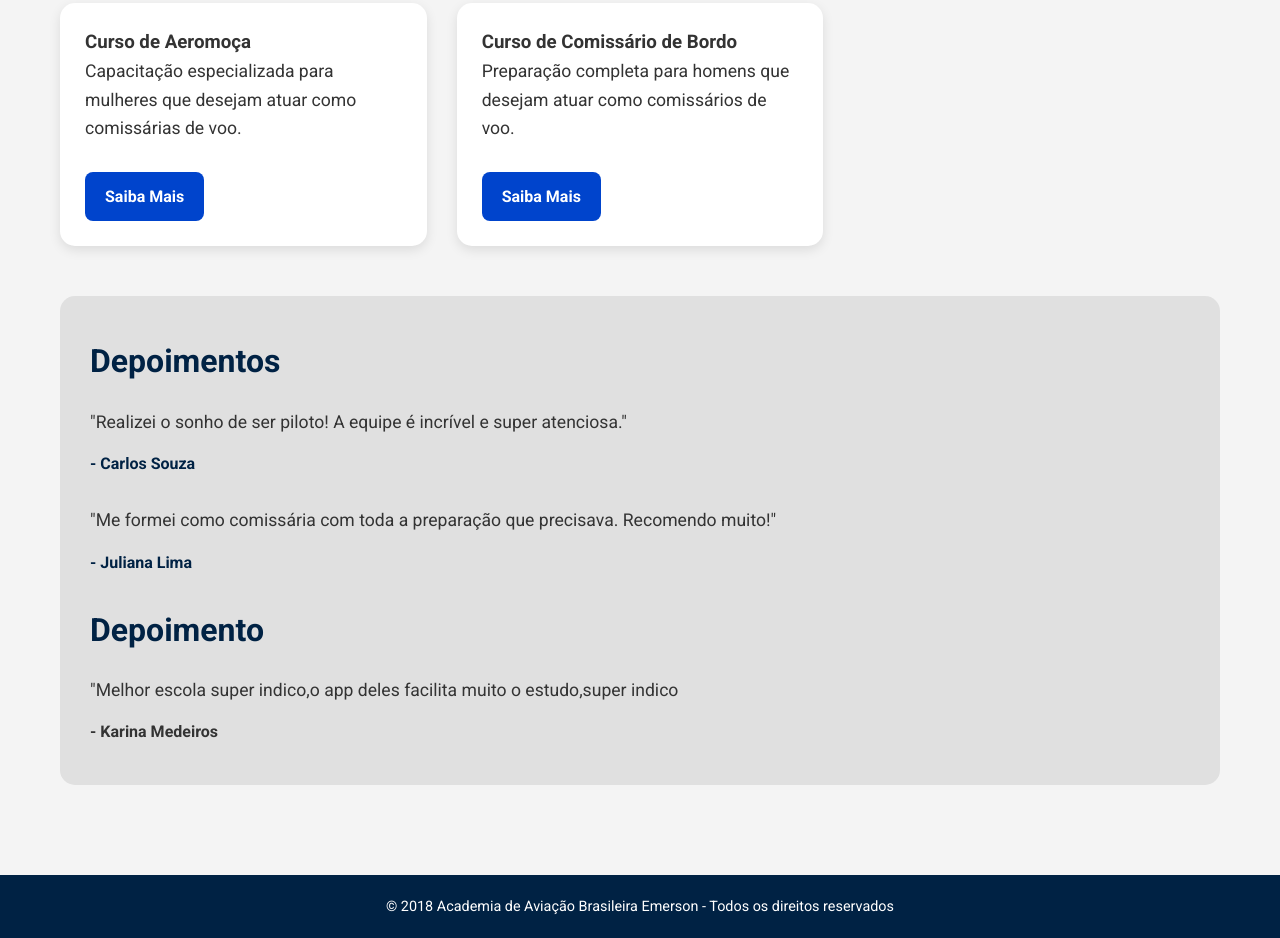
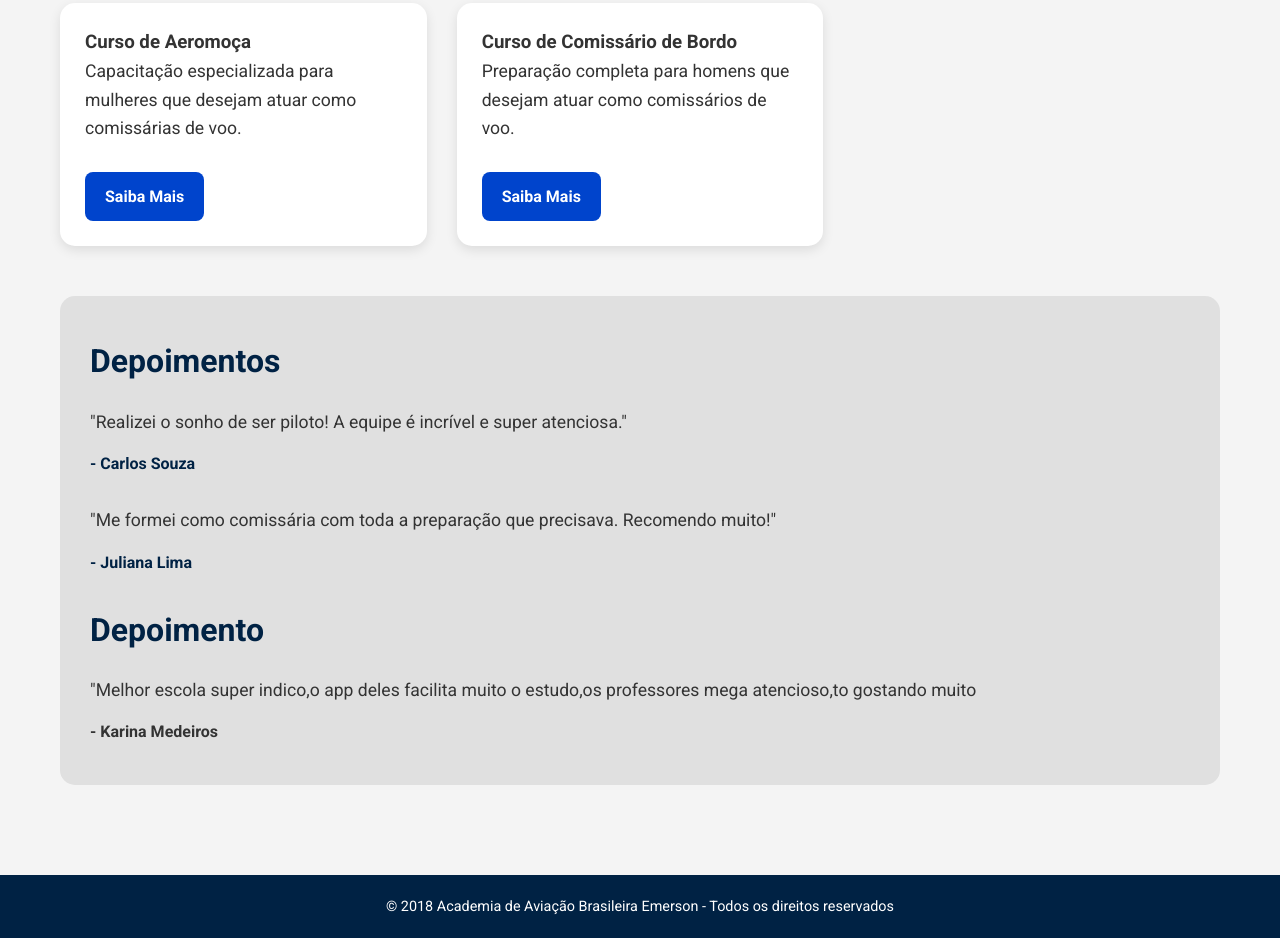
Before and after one commit to Magrello33/Piloto, a plain HTML site: page index.html in a window 1280 px wide. Shown: the part 1433-2371 px from the top of the page. Drawn offline with Linux system fonts and the light colour scheme.

Commit message:
Update index.html

```diff
--- a/index.html
+++ b/index.html
@@ -222,7 +222,7 @@
         <strong>- Juliana Lima</strong>
       </div class="depoimento">
       <h2>Depoimento</h2>
-      <p>"Melhor escola super indico,o app deles facilita muito o estudo,super indico</p>
+      <p>"Melhor escola super indico,o app deles facilita muito o estudo,os professores mega atencioso,to gostando muito</p>
       <strong>- Karina Medeiros</strong>
     </div>
   </div>
```
